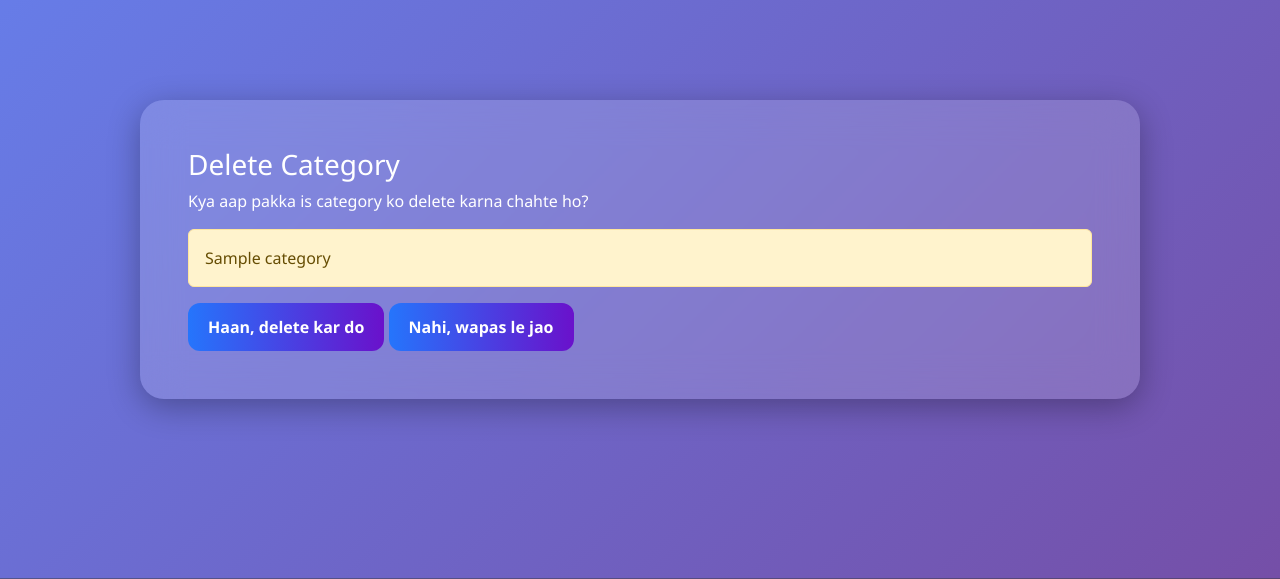
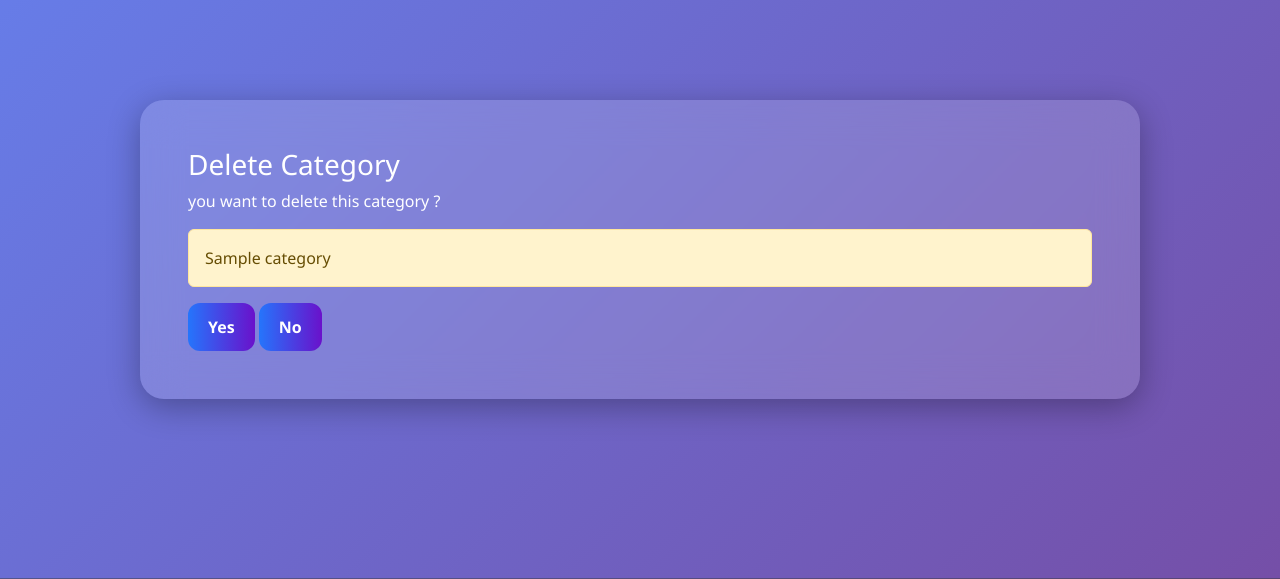
Before and after one commit to niteshsahu48/Personal_Diary, a Django app: page /category/delete/1/ in a window 1280 px wide. Shown: the part 69-648 px from the top of the page. Run offline with Django 5.2, Linux system fonts and the light colour scheme; a user stored in the database is signed in; tables that the repository leaves empty hold one stand-in row (values such as "Sample post"); some libraries are stand-ins or nearby versions.

Commit message:
new updates

```diff
--- a/Personal_Diary/Personal_Diary/settings.py
+++ b/Personal_Diary/Personal_Diary/settings.py
@@ -146,6 +146,3 @@ DEFAULT_FROM_EMAIL = os.getenv('DEFAULT_FROM_EMAIL')
 # https://docs.djangoproject.com/en/5.1/ref/settings/#default-auto-field
 
 DEFAULT_AUTO_FIELD = 'django.db.models.BigAutoField'
-
-
-#
--- a/Personal_Diary/diary_app/templates/diary_app/delete_category.html
+++ b/Personal_Diary/diary_app/templates/diary_app/delete_category.html
@@ -2,7 +2,7 @@
 {% block title %}Delete Category{% endblock %}
 {% block content %}
 <h3>Delete Category</h3>
-<p>Kya aap pakka is category ko delete karna chahte ho?</p>
+<p>you want to delete this category ?</p>
 
 <div class="alert alert-warning">
     {{ category.category_name }}
@@ -10,7 +10,7 @@
 
 <form method="post">
     {% csrf_token %}
-    <button type="submit" class="btn btn-danger">Haan, delete kar do</button>
-    <a href="{% url 'add_category' %}" class="btn btn-secondary">Nahi, wapas le jao</a>
+    <button type="submit" class="btn btn-danger">Yes</button>
+    <a href="{% url 'add_category' %}" class="btn btn-secondary">No</a>
 </form>
 {% endblock %}
--- a/Personal_Diary/diary_app/templates/diary_app/index.html
+++ b/Personal_Diary/diary_app/templates/diary_app/index.html
@@ -178,7 +178,7 @@
         <div class="col">
             <div class="card shadow-sm p-3 h-100">
                 <div class="card-body">
-                    <h5 class="card-title">📖 My Notebooks</h5>
+                    <h5 class="card-title">📖 My Notes</h5>
                     <p class="card-text">View and edit all your notebooks.</p>
                     <a href="{% url 'my_notebooks' %}" class="btn btn-info">View Notebooks</a>
                 </div>
--- a/Personal_Diary/diary_app/templates/diary_app/login.html
+++ b/Personal_Diary/diary_app/templates/diary_app/login.html
@@ -1,6 +1,7 @@
 <!DOCTYPE html>
 <html lang="en">
 <head>
+    {% csrf_token %}
     <meta charset="UTF-8">
     <title>Login</title>
 
@@ -124,7 +125,7 @@
 
 
         <form method="POST">
-            {% csrf_token %}
+
             <div class="mb-3">
                 <label for="email" class="form-label"><i class="fas fa-envelope"></i> Email</label>
                 <input type="email" name="email" id="email" class="form-control" placeholder="Enter email" required>
--- a/Personal_Diary/diary_app/views.py
+++ b/Personal_Diary/diary_app/views.py
@@ -12,9 +12,7 @@ from django.urls import reverse_lazy
 import random
 from django.core.mail import send_mail
 from django.utils import timezone
-
-
-
+from django.views.decorators.csrf import csrf_exempt
 
 
 
@@ -24,14 +22,7 @@ User = get_user_model()
 def about_page(request):
     return render(request, 'diary_app/about.html')
 
-from django.contrib import messages
 
-from django.contrib.auth.hashers import make_password
-from django.contrib import messages
-from django.shortcuts import redirect, render
-from .models import RegisterUser  # adjust if your model import is different
-
-from django.contrib.auth import login  # 👈 import login
 
 def registration(request):
     if request.method == 'POST':
@@ -66,7 +57,7 @@ def registration(request):
 
     return render(request, 'diary_app/register.html')
 
-
+@csrf_exempt
 def login_view(request):
     if request.method == 'POST':
         username = request.POST.get('email')
@@ -203,8 +194,20 @@ def add_category(request):
     if request.method == 'POST':
         category_name = request.POST.get('category_name')
         if category_name:
-            Category.objects.create(category_name=category_name, user=request.user)
-            return redirect('add_category')  # or wherever you want to redirect
+            exists = Category.objects.filter(
+                category_name__iexact=category_name.strip(),
+                user=request.user
+            ).exists()
+
+            if exists:
+                messages.warning(request, f"Category '{category_name}' already exists.")
+            else:
+                Category.objects.create(
+                    category_name=category_name.strip(),
+                    user=request.user
+                )
+                messages.success(request, f"Category '{category_name}' added successfully.")
+                return redirect('add_category')
 
     categories = Category.objects.filter(user=request.user).order_by('category_name')
     return render(request, 'diary_app/add_category.html', {'categories': categories})
```
